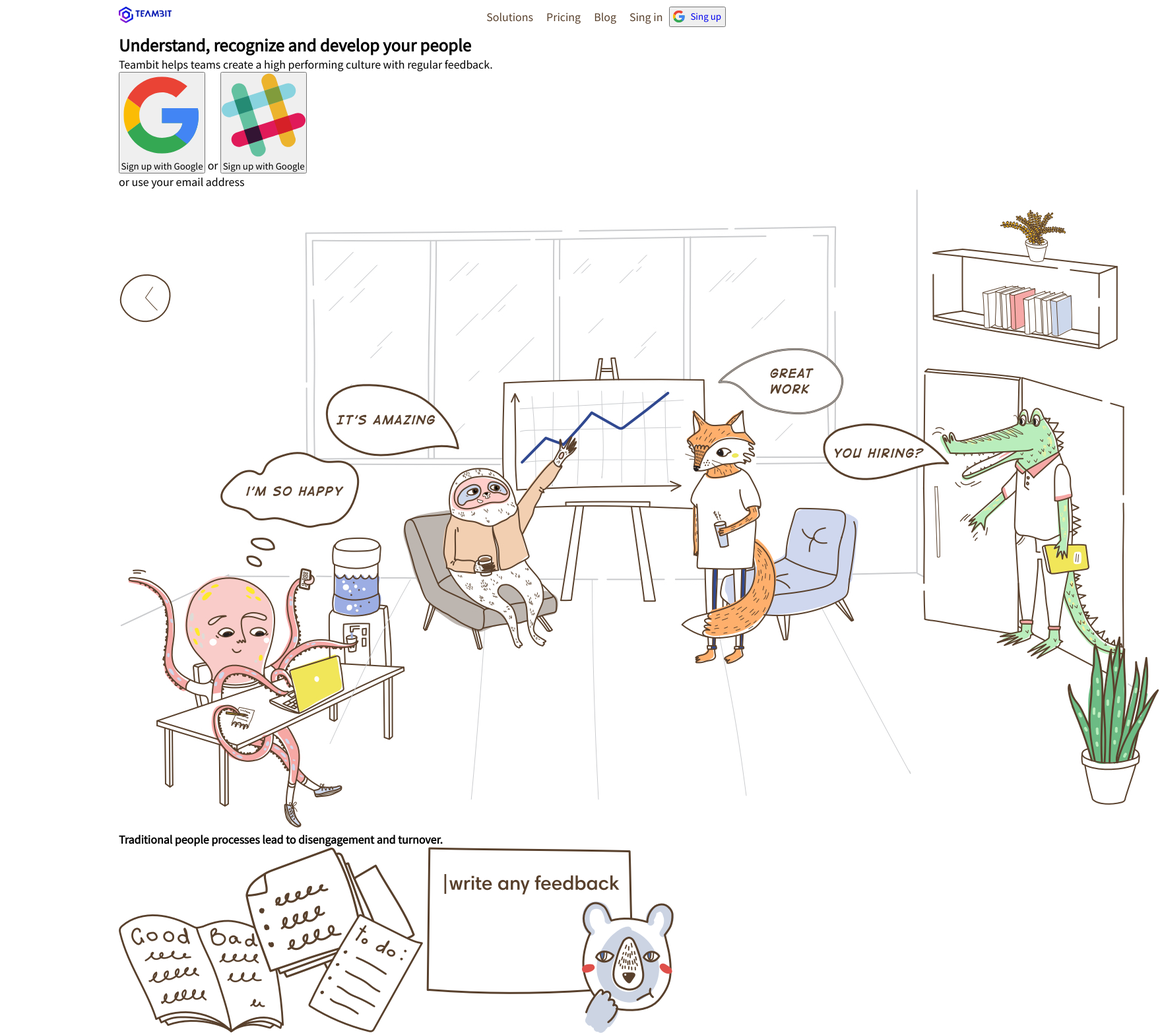
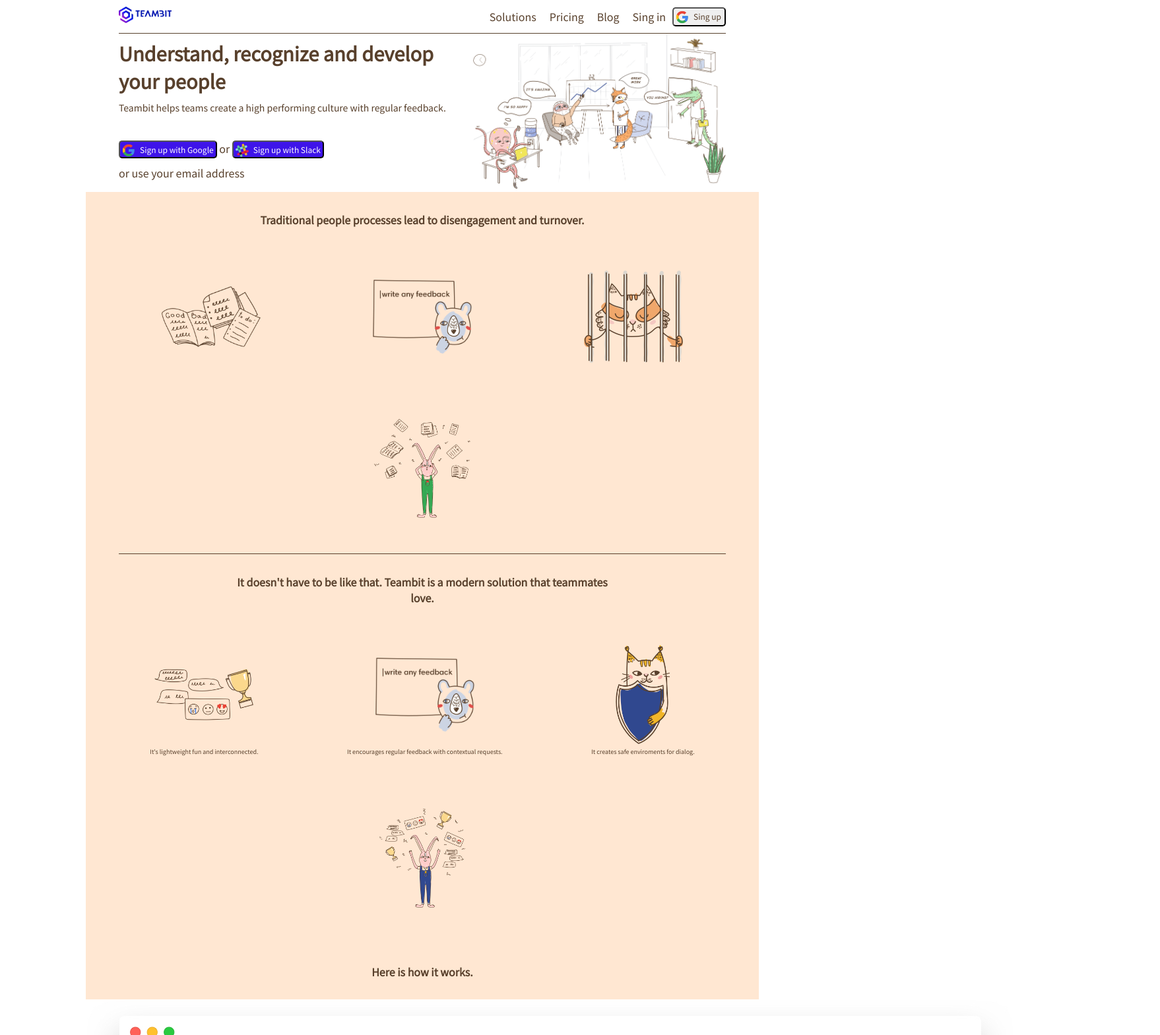
Before and after one commit to andreicismas/node-sass-teambit, a website: page index.html in a window 1280 px wide. Shown: the top 1569 px of the page at 66% size, 1758 px wide, since content can reach past the window. Drawn offline with Linux system fonts and the light colour scheme.

Commit message:
fin third_section

```diff
--- a/index.html
+++ b/index.html
@@ -32,7 +32,7 @@
                     </li>
                 </ul>
             </div>
-            <div class="btn_nav  ">
+            <div class="btn_common  ">
                 <div class="container_logo">
                     <img src="public/imgs/google-logo.svg" alt="logo google">
                 </div>
@@ -42,8 +42,8 @@
     </header>
 
     <main>
-        <section>
-            <div>
+        <section class="first_section">
+            <div class="section_1">
                 <div>
                     <h1>
                         Understand, recognize and develop your people
@@ -51,51 +51,77 @@
                     <p>
                         Teambit helps teams create a high performing culture with regular feedback.
                     </p>
-                    <div>
-                        <div>
-                            <button >
-                                <img  src="public/imgs/google-logo.svg" alt="logo google">
-                                Sign up with Google
-                            </button>
-                            <span >or</span>
-                            <button >
-                                <img  src="public/imgs/slack-logo.svg" alt="logo slack">
-                                Sign up with Google
-                            </button>
+
+                    <div  class="btn_common btn_style" >
+                        <div class="container_logs">
+                            <img   src="public/imgs/google-logo.svg" alt="logo google">
                         </div>
-                        <span>or use your email address</span>
+                        <button>Sign up with Google</button>
                     </div>
+
+                    <span >or</span>
+
+                    <div class="btn_common btn_style">
+                        <div  class="container_logs" >
+                            <img  src="public/imgs/slack-logo.svg" alt="logo slack">
+                        </div>
+                        <button>Sign up with Slack</button>
+                    </div>
+
+                    <span class="span_style">or use your email address</span>
+
                 </div>
-                <div>
-                    <img class="hero-img" src="public/imgs/illustration-main.jpg" alt="illustration">
+                <div class="container_hero_img">
+                    <img class="hero_img" src="public/imgs/illustration-main.jpg" alt="illustration">
                 </div>
             </div>
         </section>
-        <section>
+        <section class="seccond_section">
             <div>
                 <h4> Traditional people processes lead to disengagement and turnover.</h4>
             </div>
-            <div>
+            <div class="img_sec_container">
                 <img src="public/imgs/hardcore.png" alt="">
                 <img src="public/imgs/nofeedback.png" alt="">
                 <img src="public/imgs/notsafe.png" alt="">
             </div>
-            <div>
+            <div class="img_before">
                 <img src="public/imgs/before.png" alt="">
 
             </div>
         </section>
-        <section>
+
+        <div class="border_style"></div>
+
+        <section class="third_section">
             <div>
-                <h4>It doesn't have to be like that. Teambit is a modern solution that teammates love.</h4>
+                <h4>It doesn't have to be like that. Teambit is a modern solution that teammates <br> love.</h4>
             </div>
-            <div>
-                <img src="public/imgs/lightweight.png" alt="">
-                <img src="public/imgs/nofeedback.png" alt="">
-                <img src="public/imgs/safe.png" alt="">
+            <div class="img_sec_container">
+                <div>
+                    <img src="public/imgs/lightweight.png" alt="">
+
+                    <p>
+                        It's lightweight fun and interconnected.
+                    </p>
+                </div>
+                <div>
+                    <img src="public/imgs/nofeedback.png" alt="">
+
+                    <p class="small-text">
+                        It encourages regular feedback with contextual requests.
+                    </p>
+                </div>
+                <div>
+                    <img src="public/imgs/safe.png" alt="">
+                    <p class="small-text">
+                        It creates safe enviroments for dialog.
+                    </p>
+
+                </div>
             </div>
-            <div>
-                <img src="public/imgs/after.png" alt="">
+            <div class="img_before">
+                <img  src="public/imgs/after.png" alt="">
             </div>
             <div>
                 <h4>Here is how it works.</h4>
@@ -198,6 +224,7 @@
                 </button>
             </div>
         </section>
+
     </main>
     <footer>
 
--- a/src/partials/_common.scss
+++ b/src/partials/_common.scss
@@ -3,12 +3,24 @@
     padding: 0;
     box-sizing: border-box;
     font-family:'Noto Sans JP', sans-serif;
+    color: $text_color;
 }
 .max_comtainer{
-    width: 920px;
+    width: 1020px;
     margin: auto;
+    header,.first_section{
+        max-width: 920px;
+        margin: auto;
+    }
 }
 
-.btn_nav{
+.btn_common{
     position: relative;
 }
+
+button{
+    padding: ($space_padding - 7px)  ($space_padding - 7)($space_padding - 7) $space_padding*3;
+    border-radius: 5px;
+    font-size: $font_size - 12;
+    outline: none;
+}
--- a/src/partials/_header.scss
+++ b/src/partials/_header.scss
@@ -1,6 +1,7 @@
 header{
     nav{
        @include display_flex_just_start;
+       border-bottom: solid 1px $text_color;
 
        .comtainer_logo{
            padding: $space_padding 0px;
@@ -18,11 +19,13 @@ header{
            ul{
             @include reset-list-ul;
             @include display_flex_just_start;
+
                 li{
 
                     :hover{
                         @include transition;
                         color: rgb(247, 6, 6);
+
 
                     }
                     a{
@@ -34,17 +37,20 @@ header{
                 }
            }
        }
+        .container_logo{
+            @include btn_logo_style
+
+        }
+    }
+}
+nav{
+    .btn_common{
+
 
         :hover{
             @include transition;
             background-color: rgb(206, 194, 171);
-
         }
-        .container_logo{
-            @include btn_logo_style
-
-        }
-
         button{
             padding:    ($space_padding - 7px)  ($space_padding - 5)($space_padding - 5) $space_padding*3;
 
@@ -52,6 +58,5 @@ header{
                 @include a_style_reset;
             }
         }
-
     }
 }
--- a/src/partials/_main.scss
+++ b/src/partials/_main.scss
@@ -1,3 +1,81 @@
-.main_btn{
-    position: relative;
+.section_1{
+    h1{
+        font-size: $font_size + 5
+    }
+    p{
+        padding-bottom: $space_padding*4;
+        padding-top: $space_padding ;
+        font-size: $font_size - 10
+    }
+    @include display_flex_just_start;
+     .container_hero_img{
+         width: 460px;
+         .hero_img{
+             width: 100%;
+             object-fit: contain;
+         }
+     }
 }
+.container_logs{
+    @include btn_logo_style;
+}
+
+.btn_style{
+    display: inline-block;
+
+    :hover{
+        background-color: rgb(24, 24, 138);
+        @include transition;
+    }
+    button{
+        background-color: $persian_blue;
+        color: white;
+    }
+
+}
+.span_style{
+    display: block;
+    padding: $space_padding 0px ;
+}
+
+
+// seccond section
+
+
+.seccond_section,.third_section{
+
+    div{
+        h4{
+            padding: $space_padding*3;
+        }
+    }
+    text-align: center;
+
+    background-color: $color_section;
+    .img_sec_container{
+        @include display_flex_just_center;
+        padding: $space_padding*3;
+        img{
+           @include size_img;
+        }
+    }
+    .img_before{
+        img{
+            @include size_before_after;
+            padding: $space_padding*5;
+        }
+    }
+}
+.border_style{
+    max-width: 920px;
+    margin: auto;
+    margin-top: -1px;
+    border-bottom: 1px solid $text_color;
+}
+.third_section{
+    div{
+        p{
+            font-size: $font_size - 15;
+        }
+    }
+}
--- a/src/partials/_mixin.scss
+++ b/src/partials/_mixin.scss
@@ -11,6 +11,7 @@
     transition: 0.3s;
 }
 
+
 @mixin btn_logo_style {
     width: 20px;
     height: 20px;
@@ -18,7 +19,6 @@
 
     top: $space_padding - 5;
     left: $space_padding - 5;
-
 }
 
 @mixin display_flex_just_start {
@@ -26,8 +26,23 @@
     justify-content: start;
     align-items: center;
 }
+@mixin display_flex_just_center {
+    display: flex;
+    justify-content: space-around;
+    align-items: center;
+}
 @mixin display_flex_just_end {
     display: flex;
     justify-content: end;
     align-items: center;
 }
+@mixin size_img {
+    width: 150px;
+    height: 150px;
+    object-fit: contain ;
+}
+@mixin size_before_after {
+    width: 250px;
+    height: 250px;
+    object-fit: contain ;
+}
--- a/src/partials/_variable.scss
+++ b/src/partials/_variable.scss
@@ -1,6 +1,8 @@
 $text_color:#58402C;
 
 $dark_blue:#0414B3;
+
+$color_section:#FFE7D2;
 
 $electric_violet:#7F14D4;
 
@@ -9,3 +11,5 @@ $blue_color:#0E14EE;
 $persian_blue:#3E14E9;
 
 $space_padding:10px;
+
+$font_size:24px;
```
Also changed, not shown: dist/style.css. Lines whose indentation alone changed are shown as unchanged.
